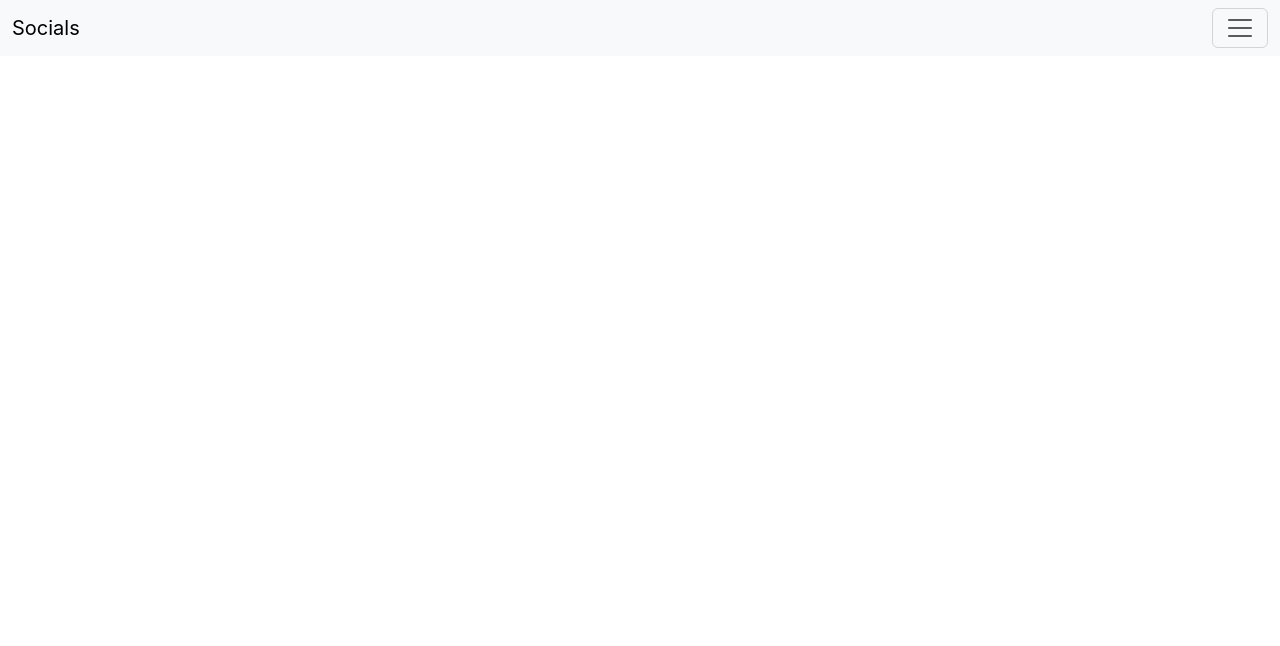
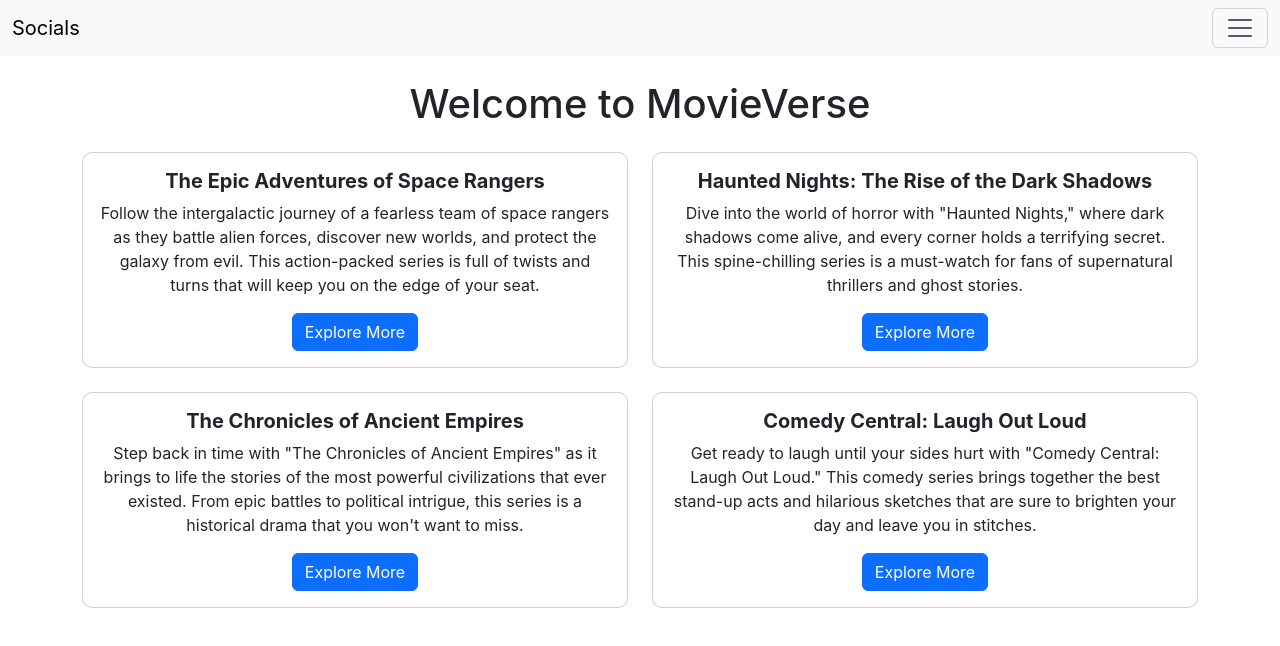
Before and after one commit to karangoyal03/socials-react-app, a React (Create React App) app: page /home in a window 1280 px wide. Shown: the top 646 px of the page. Built offline with nearby package versions, Linux system fonts and the light colour scheme.

Commit message:
changes for homepage

```diff
--- a/src/components/homePage/index.tsx
+++ b/src/components/homePage/index.tsx
@@ -1,9 +1,70 @@
-import Account from "../account";
-import Navigation from "../navigation";
+import React from "react";
 import DisplayData from "../webseries/data";
+import { Container, Row, Col, Button, Card } from "react-bootstrap";
+import { Link } from "react-router-dom";
+
 export default function HomePage() {
   return (
     <>
+      <Container className="mt-4">
+        <h1 className="text-center mb-4">Welcome to MovieVerse</h1>
+        <Row>
+          <Col md={6}>
+            <Card className="mb-4">
+              <Card.Body>
+                <Card.Title>The Epic Adventures of Space Rangers</Card.Title>
+                <Card.Text>
+                  Follow the intergalactic journey of a fearless team of space rangers as they battle alien forces, discover new worlds, and protect the galaxy from evil. This action-packed series is full of twists and turns that will keep you on the edge of your seat.
+                </Card.Text>
+                <Link to="/movies">
+                  <Button variant="primary">Explore More</Button>
+                </Link>
+              </Card.Body>
+            </Card>
+          </Col>
+          <Col md={6}>
+            <Card className="mb-4">
+              <Card.Body>
+                <Card.Title>Haunted Nights: The Rise of the Dark Shadows</Card.Title>
+                <Card.Text>
+                  Dive into the world of horror with "Haunted Nights," where dark shadows come alive, and every corner holds a terrifying secret. This spine-chilling series is a must-watch for fans of supernatural thrillers and ghost stories.
+                </Card.Text>
+                <Link to="/movies">
+                  <Button variant="primary">Explore More</Button>
+                </Link>
+              </Card.Body>
+            </Card>
+          </Col>
+        </Row>
+        <Row>
+          <Col md={6}>
+            <Card className="mb-4">
+              <Card.Body>
+                <Card.Title>The Chronicles of Ancient Empires</Card.Title>
+                <Card.Text>
+                  Step back in time with "The Chronicles of Ancient Empires" as it brings to life the stories of the most powerful civilizations that ever existed. From epic battles to political intrigue, this series is a historical drama that you won't want to miss.
+                </Card.Text>
+                <Link to="/movies">
+                  <Button variant="primary">Explore More</Button>
+                </Link>
+              </Card.Body>
+            </Card>
+          </Col>
+          <Col md={6}>
+            <Card className="mb-4">
+              <Card.Body>
+                <Card.Title>Comedy Central: Laugh Out Loud</Card.Title>
+                <Card.Text>
+                  Get ready to laugh until your sides hurt with "Comedy Central: Laugh Out Loud." This comedy series brings together the best stand-up acts and hilarious sketches that are sure to brighten your day and leave you in stitches.
+                </Card.Text>
+                <Link to="/movies">
+                  <Button variant="primary">Explore More</Button>
+                </Link>
+              </Card.Body>
+            </Card>
+          </Col>
+        </Row>
+      </Container>
     </>
   );
 }
```
